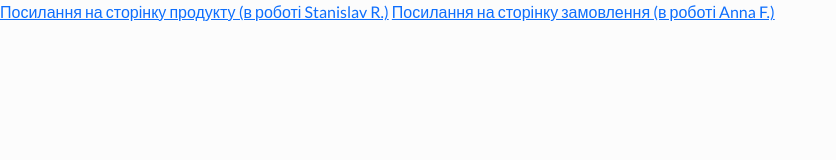
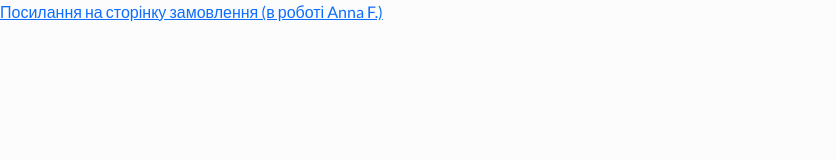
Before and after one commit to koldovsky/4962-team-01, a website: page index.html in a window 1280 px wide. Shown: the whole page, without its empty margins (0-836 px from the left). Drawn offline with nearby package versions, Linux system fonts and the light colour scheme.

Commit message:
index PDP link removed

```diff
--- a/index.html
+++ b/index.html
@@ -46,9 +46,6 @@
     </header>
 
     <main class="main">
-      <a href="product-page.html"
-        >Посилання на сторінку продукту (в роботі Stanislav R.)</a
-      >
       <a href="order-page.html"
         >Посилання на сторінку замовлення (в роботі Anna F.)</a
       >
```
